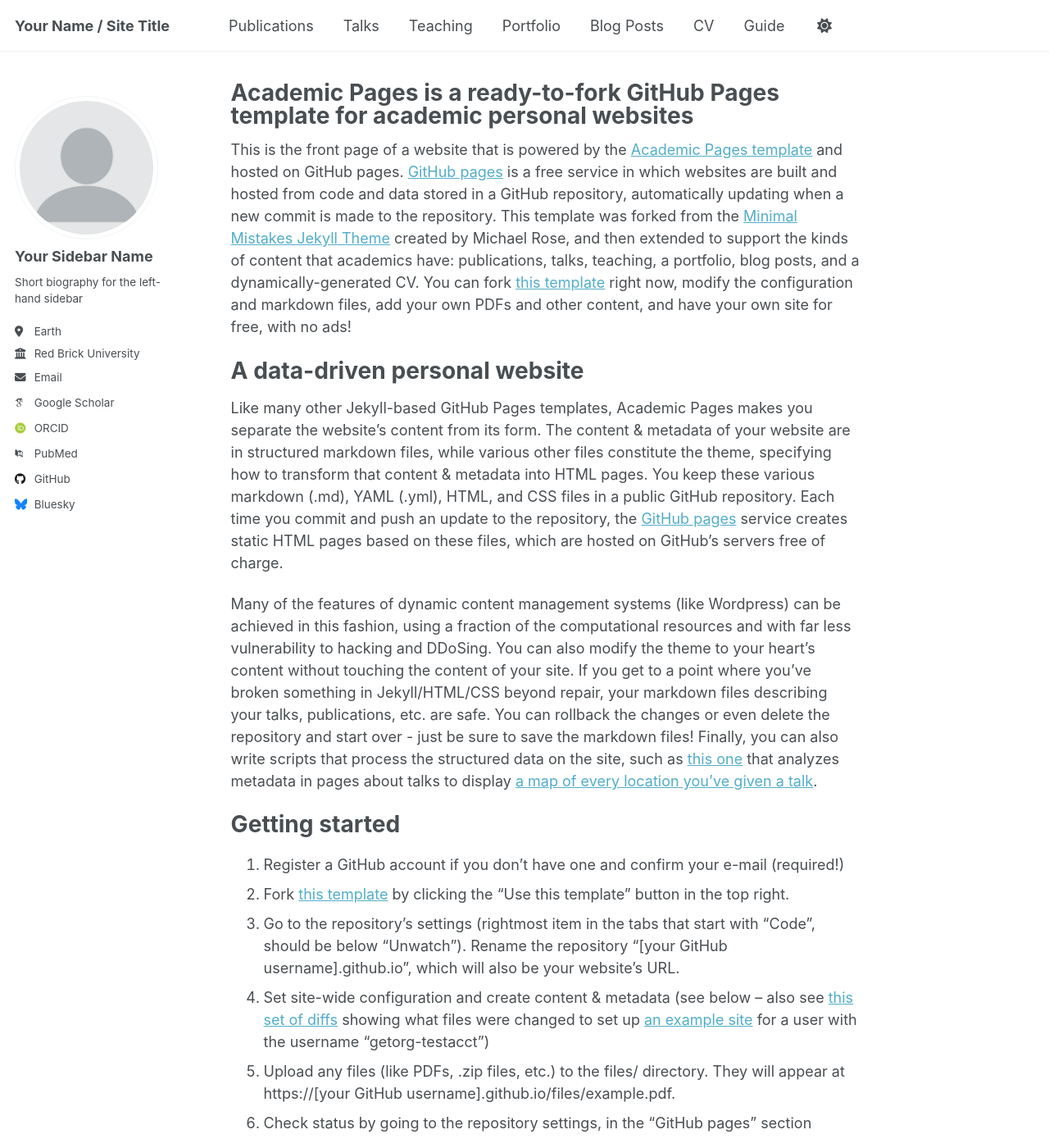
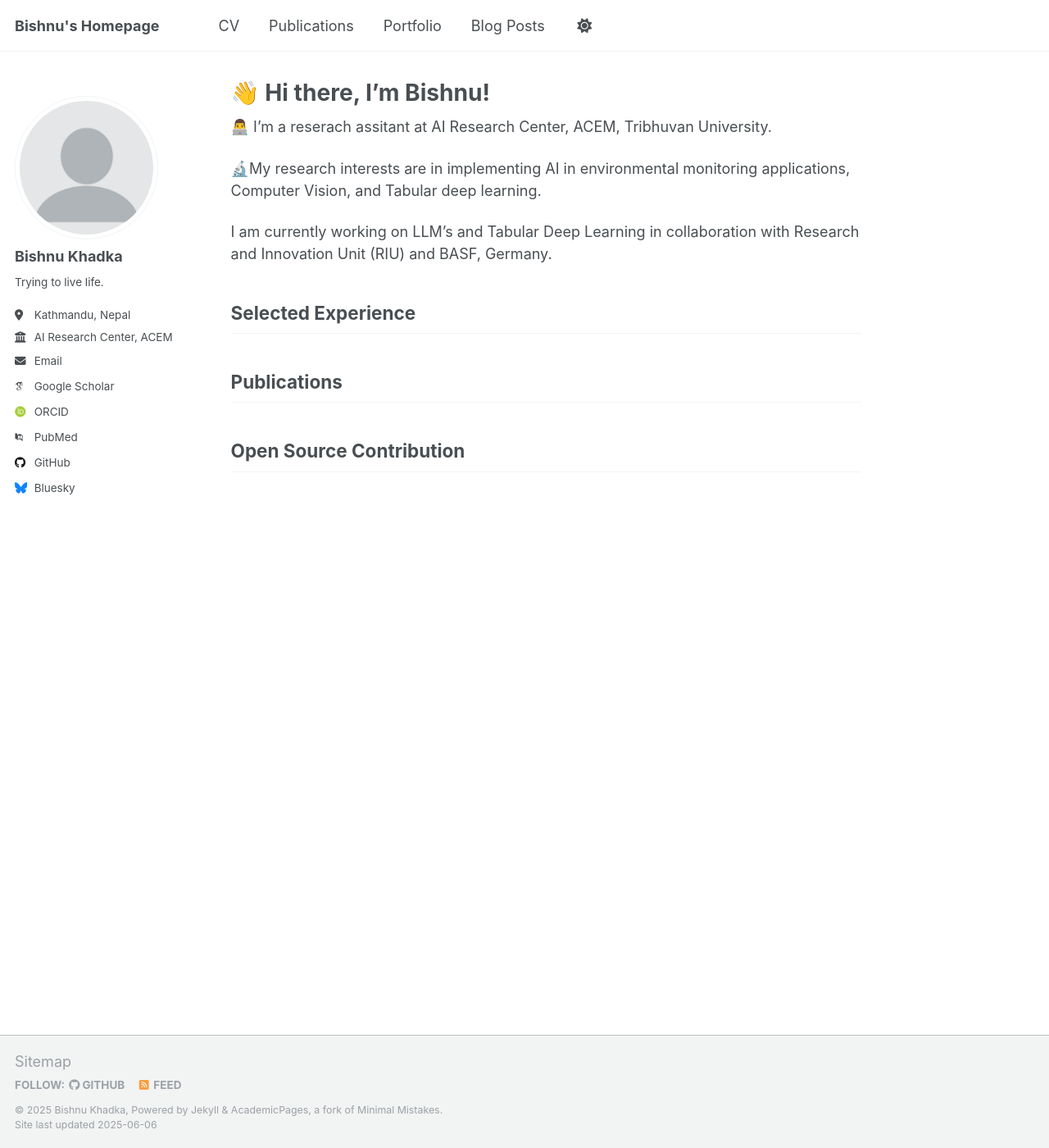
Before and after one commit to bishnukhadka/bishnukhadka.github.io, a Jekyll site: the page built from _pages/about.md, in a window 1280 px wide and 1400 px high. Shown: the whole window at 82% size. Built offline with Jekyll 4.4.1, drawn with Linux system fonts in a browser that asks for light colours; some web fonts are replaced; some of the changed text lies outside the part shown.

Commit message:
inital commit + tabR blog

```diff
--- a/Gemfile
+++ b/Gemfile
@@ -11,3 +11,4 @@ end
 
 gem 'github-pages'
 gem 'connection_pool', '2.5.0'
+gem 'tzinfo-data'
--- a/_config.yml
+++ b/_config.yml
@@ -9,13 +9,13 @@
 # Basic Site Settings
 locale                   : "en-US"
 site_theme               : "default"
-title                    : "Your Name / Site Title"
+title                    : "Bishnu's Homepage"
 title_separator          : "-"
-name                     : &name "Your Name"
-description              : &description "personal description"
-url                      : https://academicpages.github.io # the base hostname & protocol for your site e.g. "https://[your GitHub username].github.io" or if you already have some other page hosted on Github then use "https://[your GitHub username].github.io/[Your Repo Name]"
+name                     : &name "Bishnu Khadka"
+description              : &description "Trying to live life."
+url                      : https://bishnukhadka.github.io # the base hostname & protocol for your site e.g. "https://[your GitHub username].github.io" or if you already have some other page hosted on Github then use "https://[your GitHub username].github.io/[Your Repo Name]"
 baseurl                  : "" # the subpath of your site, e.g. "/blog"
-repository               : "academicpages/academicpages.github.io"
+repository               : "bishnukhadka/bishnukhadka.github.io"
 
 # Site Author - The following control what appear as part of the author content on the side bar.
 #               If a field is blank the icon and link will not appear, otherwise it will be shown.
@@ -23,13 +23,13 @@ repository               : "academicpages/academicpages.github.io"
 author:
   # Biographic information
   avatar           : "profile.png"
-  name             : "Your Sidebar Name"
+  name             : "Bishnu Khadka"
   pronouns         : # example: "she/her"
-  bio              : "Short biography for the left-hand sidebar"
-  location         : "Earth"
-  employer         : "Red Brick University"
+  bio              : "Trying to live life."
+  location         : "Kathmandu, Nepal"
+  employer         : "AI Research Center, ACEM"
   uri              : # URL
-  email            : "none@example.org"
+  email            : "bishnu.khadka@acem.edu.np"
 
   # Academic websites
   academia         : # URL
@@ -46,7 +46,7 @@ author:
   bitbucket        : # Username - Update with your username on the site
   codepen          : # Username
   dribbble         : # Username
-  github           : "academicpages"
+  github           : "bishnukhadka"
   kaggle           : # Username
   stackoverflow    : # User number or user number and name (i.e., use "1" or "1/jeff-atwood")
 
--- a/_pages/about.md
+++ b/_pages/about.md
@@ -1,19 +1,25 @@
 ---
 permalink: /
-title: "Academic Pages is a ready-to-fork GitHub Pages template for academic personal websites"
+title: "👋 Hi there, I'm Bishnu!"
 author_profile: true
 redirect_from:
   - /about/
   - /about.html
 ---
 
-This is the front page of a website that is powered by the [Academic Pages template](https://github.com/academicpages/academicpages.github.io) and hosted on GitHub pages. [GitHub pages](https://pages.github.com) is a free service in which websites are built and hosted from code and data stored in a GitHub repository, automatically updating when a new commit is made to the repository. This template was forked from the [Minimal Mistakes Jekyll Theme](https://mmistakes.github.io/minimal-mistakes/) created by Michael Rose, and then extended to support the kinds of content that academics have: publications, talks, teaching, a portfolio, blog posts, and a dynamically-generated CV. You can fork [this template](https://github.com/academicpages/academicpages.github.io) right now, modify the configuration and markdown files, add your own PDFs and other content, and have your own site for free, with no ads!
+👨‍💻 I'm a reserach assitant at AI Research Center, ACEM, Tribhuvan University.
 
-A data-driven personal website
-======
-Like many other Jekyll-based GitHub Pages templates, Academic Pages makes you separate the website's content from its form. The content & metadata of your website are in structured markdown files, while various other files constitute the theme, specifying how to transform that content & metadata into HTML pages. You keep these various markdown (.md), YAML (.yml), HTML, and CSS files in a public GitHub repository. Each time you commit and push an update to the repository, the [GitHub pages](https://pages.github.com/) service creates static HTML pages based on these files, which are hosted on GitHub's servers free of charge.
+🔬My research interests are in implementing AI in environmental monitoring applications, Computer Vision, and Tabular deep learning.
 
-Many of the features of dynamic content management systems (like Wordpress) can be achieved in this fashion, using a fraction of the computational resources and with far less vulnerability to hacking and DDoSing. You can also modify the theme to your heart's content without touching the content of your site. If you get to a point where you've broken something in Jekyll/HTML/CSS beyond repair, your markdown files describing your talks, publications, etc. are safe. You can rollback the changes or even delete the repository and start over - just be sure to save the markdown files! Finally, you can also write scripts that process the structured data on the site, such as [this one](https://github.com/academicpages/academicpages.github.io/blob/master/talkmap.ipynb) that analyzes metadata in pages about talks to display [a map of every location you've given a talk](https://academicpages.github.io/talkmap.html).
+I am currently working on LLM's and Tabular Deep Learning in collaboration with Research and Innovation Unit (RIU) and BASF, Germany.
+
+## Selected Experience
+
+## Publications
+
+## Open Source Contribution
+
+<!--
 
 Getting started
 ======
@@ -46,4 +52,4 @@ Example: editing a markdown file for a talk
 
 For more info
 ------
-More info about configuring Academic Pages can be found in [the guide](https://academicpages.github.io/markdown/), the [growing wiki](https://github.com/academicpages/academicpages.github.io/wiki), and you can always [ask a question on GitHub](https://github.com/academicpages/academicpages.github.io/discussions). The [guides for the Minimal Mistakes theme](https://mmistakes.github.io/minimal-mistakes/docs/configuration/) (which this theme was forked from) might also be helpful.
+More info about configuring Academic Pages can be found in [the guide](https://academicpages.github.io/markdown/), the [growing wiki](https://github.com/academicpages/academicpages.github.io/wiki), and you can always [ask a question on GitHub](https://github.com/academicpages/academicpages.github.io/discussions). The [guides for the Minimal Mistakes theme](https://mmistakes.github.io/minimal-mistakes/docs/configuration/) (which this theme was forked from) might also be helpful. -->
```
Also changed, not shown: _data/navigation.yml (+9 -9 lines), _posts/2012-08-14-blog-post-1.md (deleted, +0 -20 lines), _posts/2013-08-14-blog-post-2.md (deleted, +0 -20 lines), _posts/2014-08-14-blog-post-3.md (deleted, +0 -20 lines), _posts/2015-08-14-blog-post-4.md (deleted, +0 -20 lines), _posts/2025-06-05-TabR.md (added, +123 -0 lines), _posts/2199-01-01-future-post.md (deleted, +0 -11 lines).
